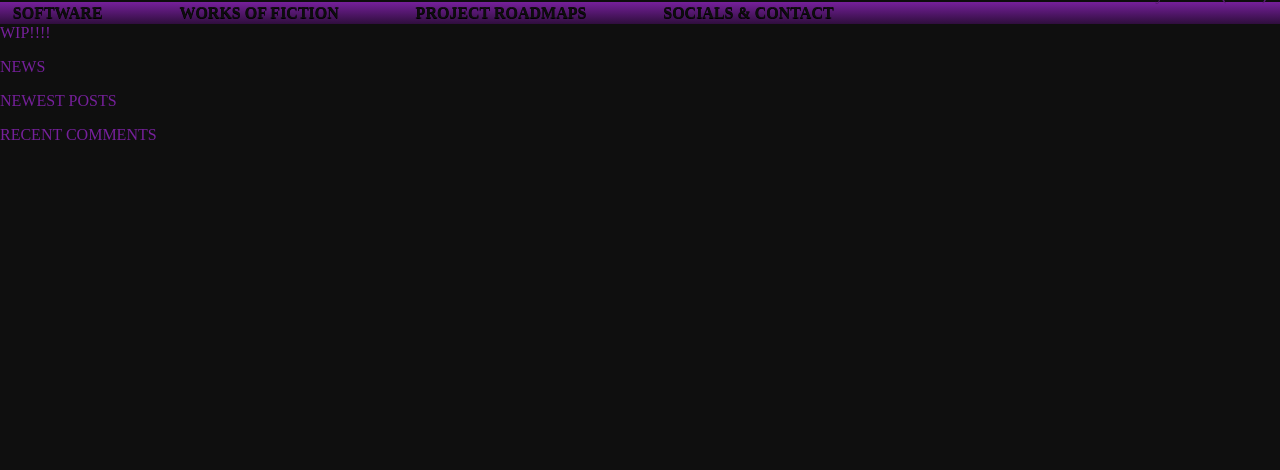
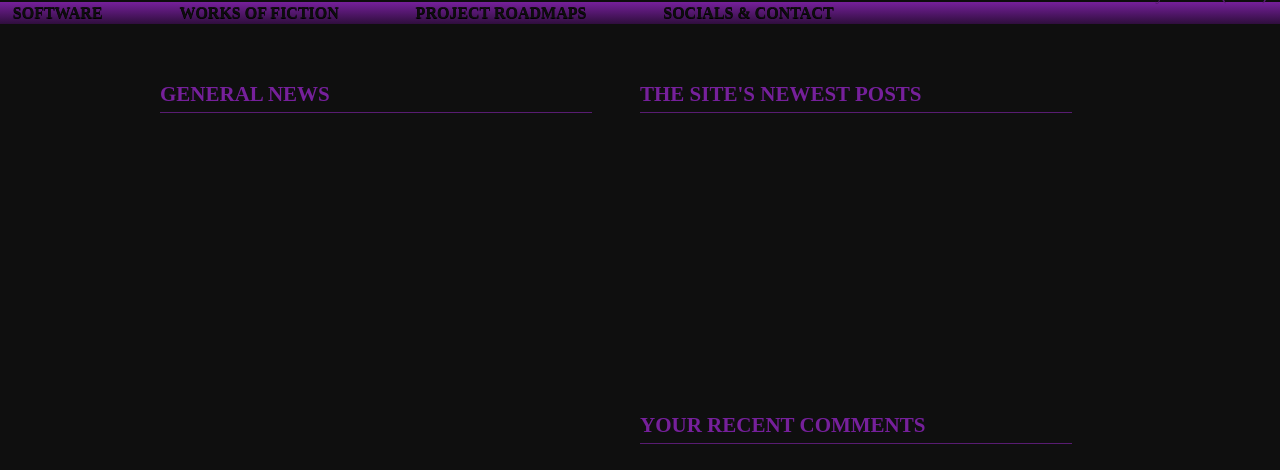
Before and after one commit to israfiel-a/israfiel-a, a plain HTML site: page index.html in a window 1280 px wide. Shown: the part 48-518 px from the top of the page. Drawn offline with Linux system fonts and the light colour scheme.

```diff
--- a/index.html
+++ b/index.html
@@ -37,13 +37,14 @@
             </header>
         </nav>
         <main>
-            WIP!!!!
-            <div class="page-news">
-                <p class="module-title">NEWS</p>
-            </div>
-            <div class="right-bit">
-                <section class="page-newest"><p class="module-title">NEWEST POSTS</p></section>
-                <section class="page-comments"><p class="module-title">RECENT COMMENTS</p></section>
+            <div class="content">
+                <div class="page-news">
+                    <p class="module-title">GENERAL NEWS</p>
+                </div>
+                <div class="right-bit">
+                    <section class="page-newest"><p class="module-title">THE SITE'S NEWEST POSTS</p></section>
+                    <section class="page-comments"><p class="module-title">YOUR RECENT COMMENTS</p></section>
+                </div>
             </div>
         </main>
     </body>
--- a/styles/style.scss
+++ b/styles/style.scss
@@ -9,6 +9,7 @@ $tertiary-text-color: #2f0e3d;
 
 $title-font-size: 26px;
 $title-size-lineheight: 22px;
+$heading-font-size: 21px;
 $subtitle-font-size: 16px;
 $subtitle-size-lineheight: 20px;
 
@@ -123,42 +124,34 @@ body {
         }
 
 
+    }
+
     main {
         width: 100%;
         height: 92%;
         display: flex;
         user-select: none;
         font-family: $font-family;
+        justify-content: center;
+        align-items: center;
 
-            // .module-title {
-            //     font-weight: bold;
-            //     font-style: italic;
-            //     font-size: $title-font-size;
-            //     background-color: $foreground-color;
-            //     padding: 1%;
-            //     border: 1px solid $secondary-text-color;
-            //     border-radius: 5px;
-            //     width: fit-content;
-            //     height: fit-content;
-            //     margin-top: 1%;
-            //     margin-left: 1%;
-            //     color: $main-text-color;
-            //     line-height: $title-size-lineheight;
-            // }
+        .content {
+            width: 75%;
+            height: 90%;
+            display: flex;
 
-            div {
-                margin: 1%;
-                height: 95%;
-                width: 46%;
-                border: 1px solid $main-text-color;
-                border-radius: 10px;
+            .module-title {
+                font-size: $heading-font-size;
+                font-weight: bold;
+                border-bottom: 1px solid $secondary-text-color;
+                width: 90%;
+                padding-bottom: 5px;
             }
 
             .page-news {
                 width: 50%;
                 overflow-x: hidden;
                 overflow-y: scroll;
-                background-color: $foreground-color;
             }
 
             .right-bit {
@@ -169,16 +162,15 @@ body {
                     width: 100%;
                     overflow-x: hidden;
                     overflow-y: scroll;
-                    background-color: $foreground-color;
                 }
 
                 .page-comments {
                     height: 50%;
                     width: 100%;
                     overflow: hidden;
-                    background-color: $foreground-color;
                 }
             }
         }
+
     }
 }
```
Also changed, not shown: pages/fiction-overview.html (+1 -0 lines), pages/program-overview.html (+1 -0 lines), pages/roadmap-overview.html (+1 -0 lines), pages/socials.html (+1 -0 lines), styles/style.css. Lines whose indentation alone changed are shown as unchanged.
